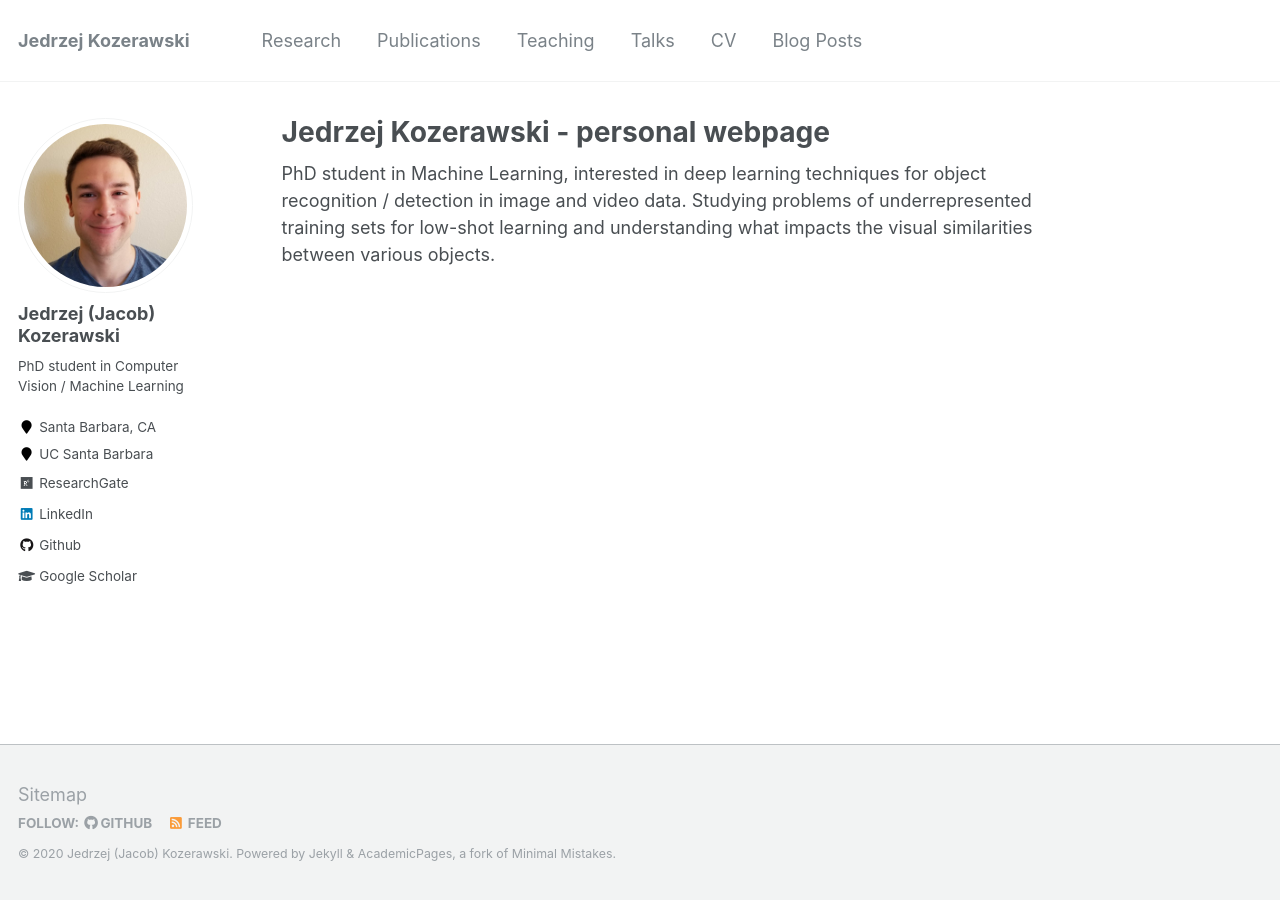
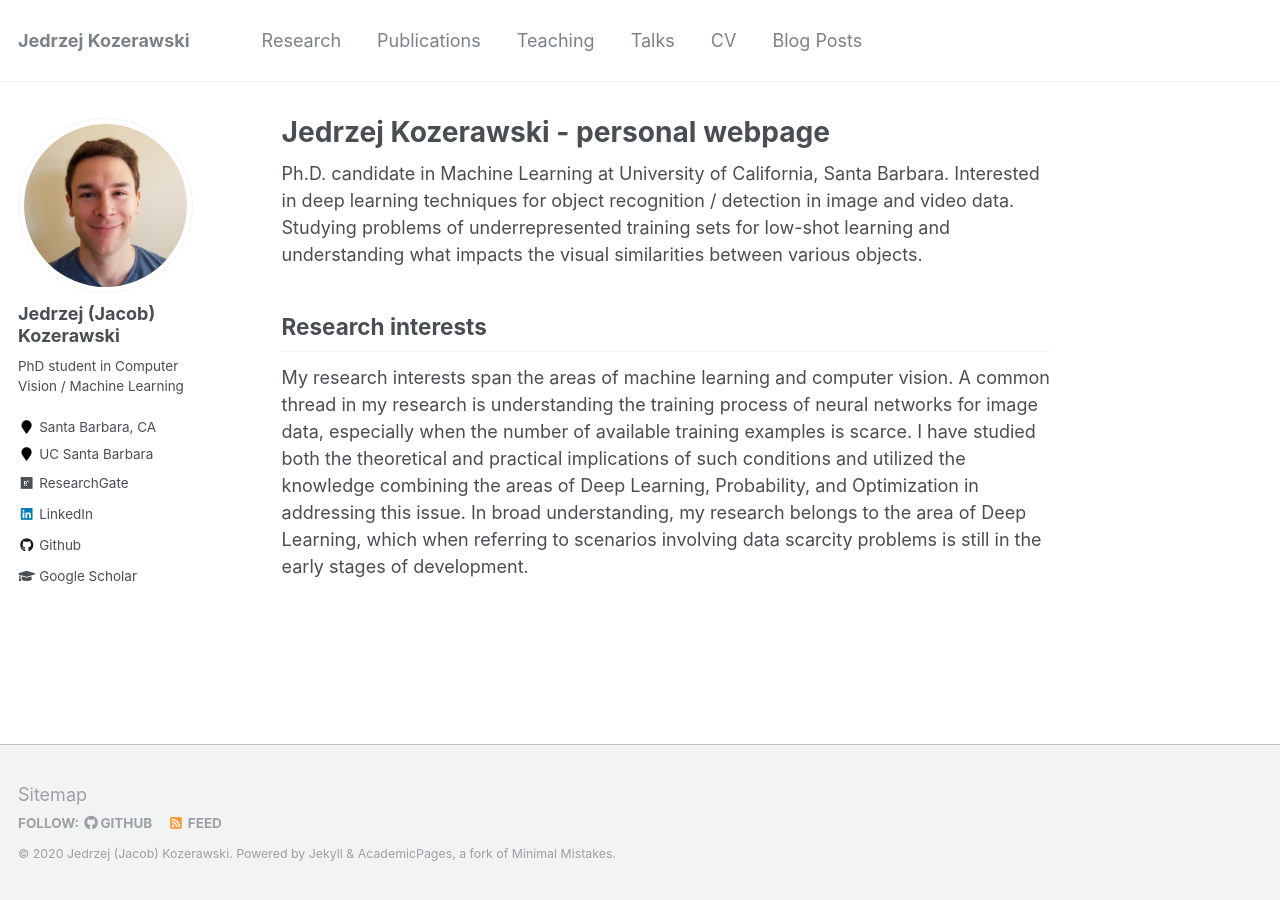
Before and after one commit to JKozerawski/jkozerawski.github.io, a Jekyll site: the page built from _pages/about.md, in a window 1280 px wide. Built offline with Jekyll 4.4.1, drawn with Linux system fonts in a browser that asks for light colours.

Commit message:
Modified about page

```diff
--- a/_pages/about.md
+++ b/_pages/about.md
@@ -8,4 +8,7 @@ redirect_from:
   - /about.html
 ---
 
-PhD student in Machine Learning, interested in deep learning techniques for object recognition / detection in image and video data. Studying problems of underrepresented training sets for low-shot learning and understanding what impacts the visual similarities between various objects.
+Ph.D. candidate in Machine Learning at University of California, Santa Barbara. Interested in deep learning techniques for object recognition / detection in image and video data. Studying problems of underrepresented training sets for low-shot learning and understanding what impacts the visual similarities between various objects.
+
+## Research interests
+My research interests span the areas of machine learning and computer vision. A common thread in my research is understanding the training process of neural networks for image data, especially when the number of available training examples is scarce. I have studied both the theoretical and practical implications of such conditions and utilized the knowledge combining the areas of Deep Learning, Probability, and Optimization in addressing this issue. In broad understanding, my research belongs to the area of Deep Learning, which when referring to scenarios involving data scarcity problems is still in the early stages of development.
```
